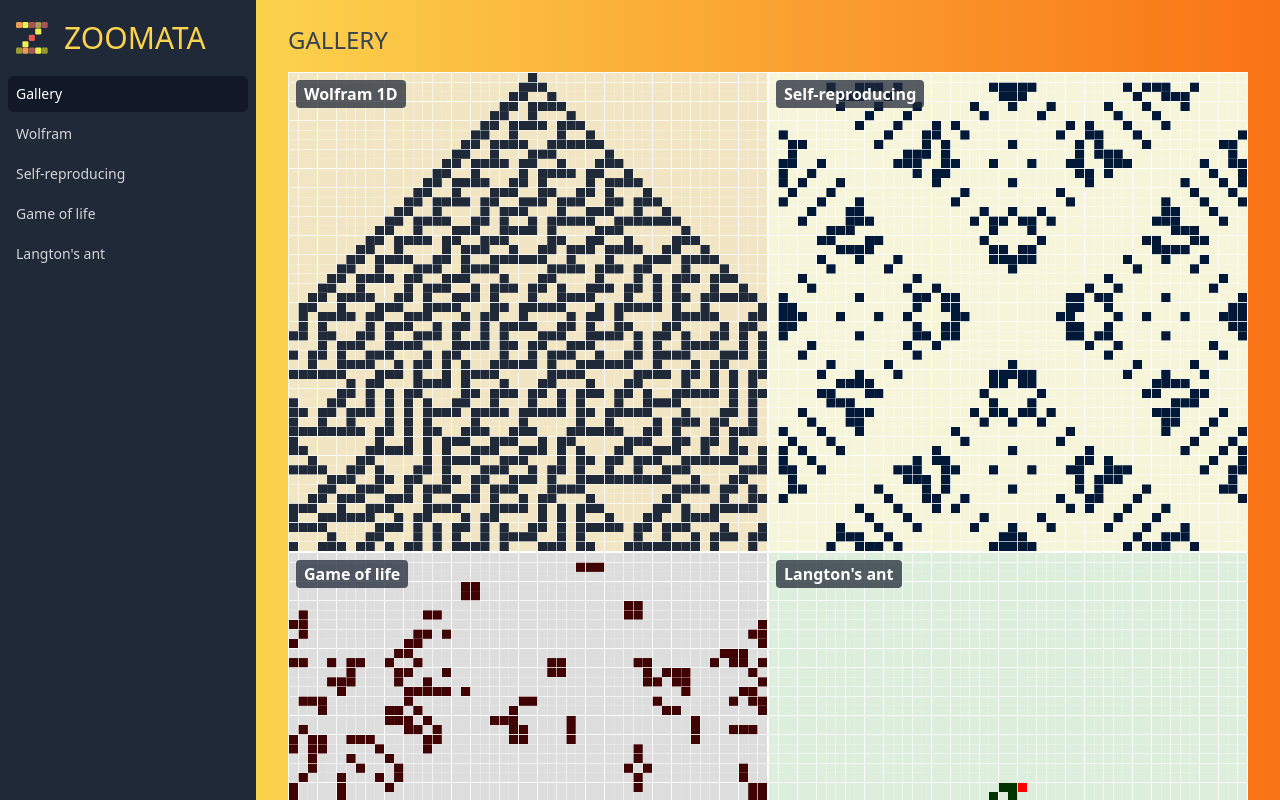
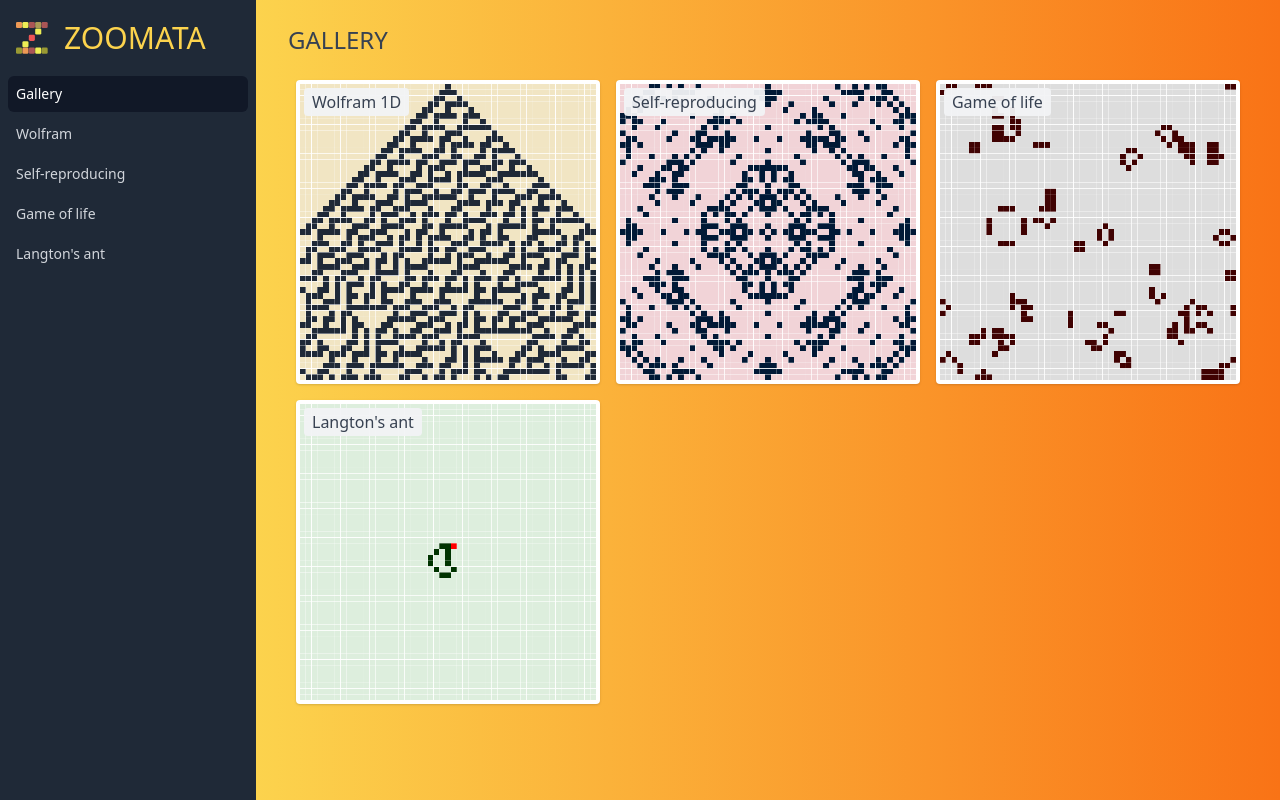
Before and after one commit to undo76/zoomata, a Next.js app: page / in a window 1280 px wide. Built offline with nearby package versions, Linux system fonts and the light colour scheme; a web font is replaced by a local one.

Commit message:
Dashboard changes

```diff
--- a/pages/index.tsx
+++ b/pages/index.tsx
@@ -14,21 +14,24 @@ import { langtonAntRule } from "./langton-ant";
 const circleInitFn = (w: MutableGrid2dWorld) =>
   drawCircleInWorld(w, [25, 25], 3);
 
+const singleDotInitFn = (w: MutableGrid2dWorld) =>
+  w.setCellState([Math.floor(w.width / 2), Math.floor(w.height / 2)], 2);
+
 export default function Gallery() {
   return (
     <PageLayout title="Gallery">
       <div className="flex flex-wrap">
         <Widget title="Wolfram 1D" href="/wolfram">
-          <WolframAutomata rule={30} width={50} steps={50} />
+          <WolframAutomata rule={30} width={51} steps={51} />
         </Widget>
 
         <AnimatedGridWorld2Widget
           title="Self-reproducing"
           href="/self-reproducing"
           initialState={() =>
-            new Grid2dWorld(50, 50, circleInitFn, selfReproducingRule)
+            new Grid2dWorld(51, 51, circleInitFn, selfReproducingRule)
           }
-          colorMapping={["#f6f5da", "#011936"]}
+          colorMapping={["#f1d3d7", "#011936"]}
           delay={100}
         />
 
@@ -36,7 +39,7 @@ export default function Gallery() {
           title="Game of life"
           href="/game-of-life"
           initialState={() =>
-            new Grid2dWorld(50, 50, randomizeWorld, gameOfLifeRule)
+            new Grid2dWorld(51, 51, randomizeWorld, gameOfLifeRule)
           }
           colorMapping={["#ddd", "#400202"]}
           delay={100}
@@ -46,16 +49,7 @@ export default function Gallery() {
           title="Langton's ant"
           href="/langton-ant"
           initialState={() =>
-            new Grid2dWorld(
-              50,
-              50,
-              (w) =>
-                w.setCellState(
-                  [Math.floor(w.width / 2), Math.floor(w.height / 2)],
-                  2
-                ),
-              langtonAntRule
-            )
+            new Grid2dWorld(51, 51, singleDotInitFn, langtonAntRule)
           }
           colorMapping={[
             "#ded",
@@ -81,17 +75,16 @@ let Widget: React.FC<{
   href: string;
 }> = ({ title, href, children }) => {
   return (
+    <div className="p-2 w-1/3">
       <Link href={href}>
-      <a
-        href={href}
-        className="relative block overflow-hidden p-px w-1/2 bg-white"
-      >
-        <div className="absolute top-2 left-2 p-0.5 px-2 bg-gray-800 bg-opacity-75 text-white font-semibold rounded">
+        <a href={href} className="relative block bg-white p-1 rounded shadow">
+          <div className="absolute top-2 left-2 p-0.5 px-2 bg-gray-100 bg-opacity-95 text-gray-700 font-medium rounded">
             {title}
           </div>
           {children}
         </a>
       </Link>
+    </div>
   );
 };
 
```
Also changed, not shown: pages/langton-ant.tsx (+0 -13 lines). Lines whose indentation alone changed are shown as unchanged.
